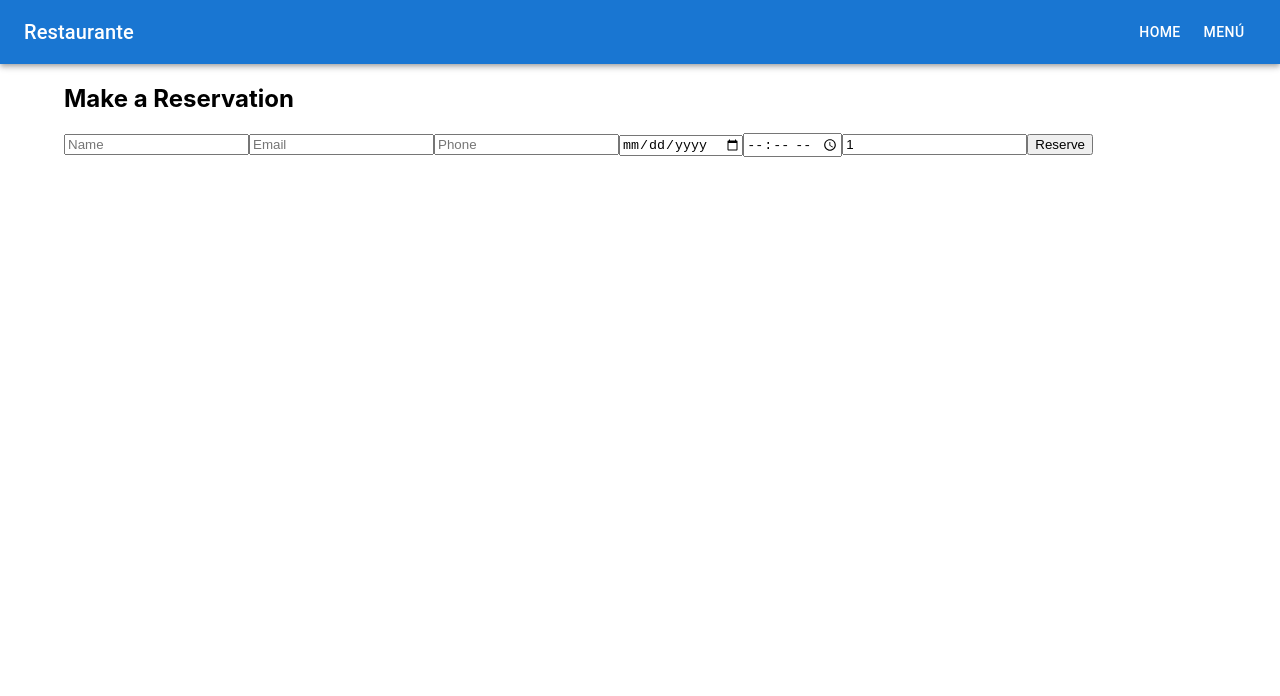
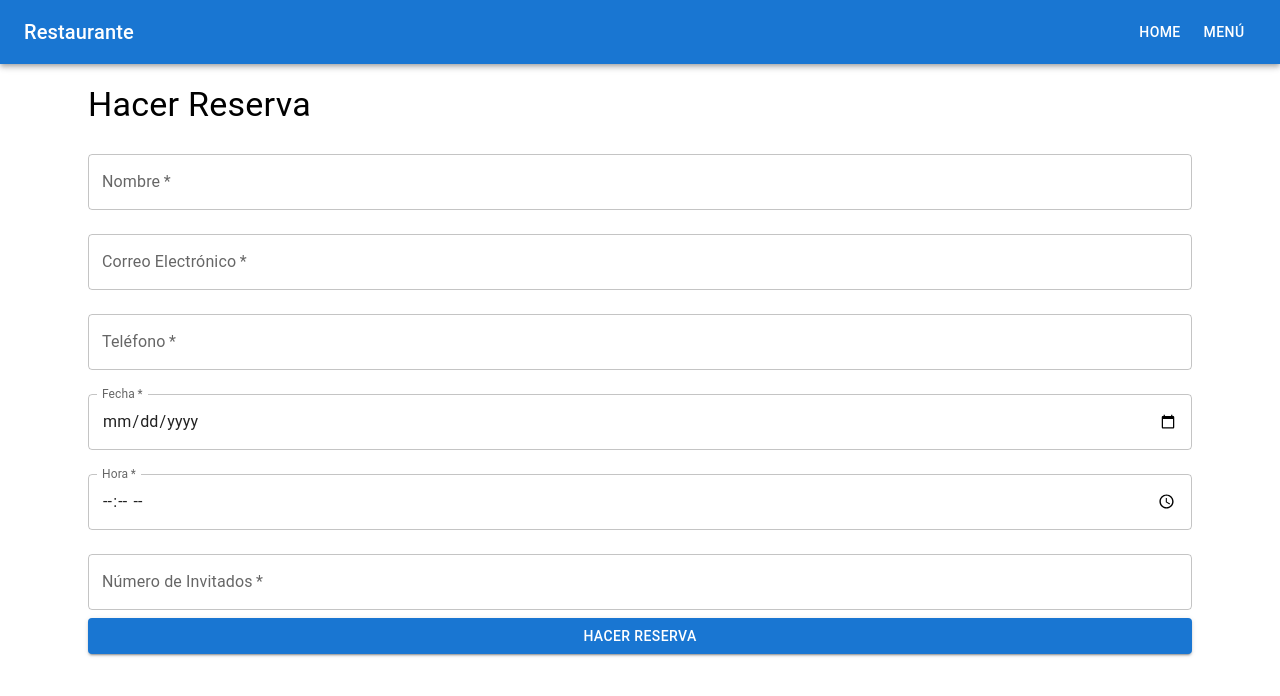
Before and after one commit to daamo31/apprestaurante, a React (Create React App) app in the folder restaurante/frontend/: page /reservations in a window 1280 px wide. Shown: the top 696 px of the page. Built offline with nearby package versions, Linux system fonts and the light colour scheme.

Commit message:
añadir Mui

```diff
--- a/restaurante/frontend/src/CreateDish.js
+++ b/restaurante/frontend/src/CreateDish.js
@@ -1,6 +1,6 @@
-// src/CreateDish.js
 import React, { useState } from 'react';
 import axios from 'axios';
+import { Container, Typography, TextField, Button } from '@mui/material';
 
 function CreateDish() {
   const [formData, setFormData] = useState({
@@ -8,7 +8,6 @@ function CreateDish() {
     description: '',
     price: '',
   });
-  const [error, setError] = useState(null);
 
   const handleChange = (e) => {
     setFormData({
@@ -30,21 +29,46 @@ function CreateDish() {
       })
       .catch(error => {
         console.error('There was an error creating the dish!', error);
-        setError('Hubo un error al crear el plato. Por favor, inténtalo de nuevo más tarde.');
       });
   };
 
   return (
-    <div>
-      <h2>Create Dish</h2>
-      {error && <p className="error">{error}</p>}
+    <Container>
+      <Typography variant="h4" gutterBottom>Create Dish</Typography>
       <form onSubmit={handleSubmit}>
-        <input type="text" name="name" placeholder="Name" value={formData.name} onChange={handleChange} required />
-        <input type="text" name="description" placeholder="Description" value={formData.description} onChange={handleChange} required />
-        <input type="number" name="price" placeholder="Price" value={formData.price} onChange={handleChange} required />
-        <button type="submit">Create</button>
+        <TextField
+          label="Name"
+          name="name"
+          value={formData.name}
+          onChange={handleChange}
+          fullWidth
+          margin="normal"
+          required
+        />
+        <TextField
+          label="Description"
+          name="description"
+          value={formData.description}
+          onChange={handleChange}
+          fullWidth
+          margin="normal"
+          required
+        />
+        <TextField
+          label="Price"
+          name="price"
+          type="number"
+          value={formData.price}
+          onChange={handleChange}
+          fullWidth
+          margin="normal"
+          required
+        />
+        <Button type="submit" variant="contained" color="primary" fullWidth>
+          Create
+        </Button>
       </form>
-    </div>
+    </Container>
   );
 }
 
--- a/restaurante/frontend/src/Dishes.js
+++ b/restaurante/frontend/src/Dishes.js
@@ -1,10 +1,9 @@
-// src/Dishes.js
 import React, { useState, useEffect } from 'react';
 import axios from 'axios';
+import { Container, Typography, List, ListItem, ListItemText } from '@mui/material';
 
 function Dishes() {
   const [dishes, setDishes] = useState([]);
-  const [error, setError] = useState(null);
 
   useEffect(() => {
     axios.get('http://localhost:8000/api/dishes/')
@@ -13,20 +12,20 @@ function Dishes() {
       })
       .catch(error => {
         console.error('There was an error fetching the dishes!', error);
-        setError('Hubo un error al obtener los platos. Por favor, inténtalo de nuevo más tarde.');
       });
   }, []);
 
   return (
-    <div>
-      <h2>Menu</h2>
-      {error && <p className="error">{error}</p>}
-      <ul>
+    <Container>
+      <Typography variant="h4" gutterBottom>Dishes</Typography>
+      <List>
         {dishes.map(dish => (
-          <li key={dish.id}>{dish.name} - ${dish.price}</li>
+          <ListItem key={dish.id}>
+            <ListItemText primary={`${dish.name} - $${dish.price}`} secondary={dish.description} />
+          </ListItem>
         ))}
-      </ul>
-    </div>
+      </List>
+    </Container>
   );
 }
 
--- a/restaurante/frontend/src/ManageReservations.js
+++ b/restaurante/frontend/src/ManageReservations.js
@@ -1,28 +1,25 @@
 import React, { useState, useEffect } from 'react';
 import axios from 'axios';
-import CreateDish from './CreateDish';
+import { Container, Typography, List, ListItem, ListItemText, Button, TextField, Alert } from '@mui/material';
 
 function ManageReservations() {
   const [reservations, setReservations] = useState([]);
+  const [editReservation, setEditReservation] = useState(null);
   const [error, setError] = useState(null);
-  const [editReservation, setEditReservation] = useState(null);
 
   useEffect(() => {
-    const fetchReservations = async () => {
-      try {
-        const response = await axios.get('http://localhost:8000/api/reservations/', {
-          headers: {
-            Authorization: `Bearer ${localStorage.getItem('access_token')}`
-          }
-        });
+    axios.get('http://localhost:8000/api/reservations/', {
+      headers: {
+        Authorization: `Bearer ${localStorage.getItem('access_token')}`
+      }
+    })
+      .then(response => {
         setReservations(response.data);
-      } catch (error) {
+      })
+      .catch(error => {
         console.error('There was an error fetching the reservations!', error);
         setError('Hubo un error al obtener las reservas. Por favor, inténtalo de nuevo más tarde.');
-      }
-    };
-
-    fetchReservations();
+      });
   }, []);
 
   const handleDelete = async (id) => {
@@ -67,31 +64,87 @@ function ManageReservations() {
   };
 
   return (
-    <div>
-      <h2>Manage Reservations</h2>
-      {error && <p className="error">{error}</p>}
-      <ul>
+    <Container>
+      <Typography variant="h4" gutterBottom>Manage Reservations</Typography>
+      {error && <Alert severity="error">{error}</Alert>}
+      <List>
         {reservations.map(reservation => (
-          <li key={reservation.id}>
-            {reservation.name} - {reservation.date} at {reservation.time}
-            <button onClick={() => handleEdit(reservation)}>Edit</button>
-            <button onClick={() => handleDelete(reservation.id)}>Delete</button>
-          </li>
+          <ListItem key={reservation.id}>
+            <ListItemText primary={`${reservation.name} - ${reservation.date} at ${reservation.time}`} />
+            <Button variant="contained" color="primary" onClick={() => handleEdit(reservation)}>Edit</Button>
+            <Button variant="contained" color="secondary" onClick={() => handleDelete(reservation.id)}>Delete</Button>
+          </ListItem>
         ))}
-      </ul>
+      </List>
       {editReservation && (
         <form onSubmit={handleUpdate}>
-          <input type="text" name="name" value={editReservation.name} onChange={handleChange} required />
-          <input type="email" name="email" value={editReservation.email} onChange={handleChange} required />
-          <input type="text" name="phone" value={editReservation.phone} onChange={handleChange} required />
-          <input type="date" name="date" value={editReservation.date} onChange={handleChange} required />
-          <input type="time" name="time" value={editReservation.time} onChange={handleChange} required />
-          <input type="number" name="guests" value={editReservation.guests} onChange={handleChange} required />
-          <button type="submit">Update Reservation</button>
+          <TextField
+            label="Name"
+            name="name"
+            value={editReservation.name}
+            onChange={handleChange}
+            fullWidth
+            margin="normal"
+            required
+          />
+          <TextField
+            label="Email"
+            name="email"
+            value={editReservation.email}
+            onChange={handleChange}
+            fullWidth
+            margin="normal"
+            required
+          />
+          <TextField
+            label="Phone"
+            name="phone"
+            value={editReservation.phone}
+            onChange={handleChange}
+            fullWidth
+            margin="normal"
+            required
+          />
+          <TextField
+            label="Date"
+            name="date"
+            type="date"
+            value={editReservation.date}
+            onChange={handleChange}
+            fullWidth
+            margin="normal"
+            InputLabelProps={{
+              shrink: true,
+            }}
+            required
+          />
+          <TextField
+            label="Time"
+            name="time"
+            type="time"
+            value={editReservation.time}
+            onChange={handleChange}
+            fullWidth
+            margin="normal"
+            InputLabelProps={{
+              shrink: true,
+            }}
+            required
+          />
+          <TextField
+            label="Guests"
+            name="guests"
+            type="number"
+            value={editReservation.guests}
+            onChange={handleChange}
+            fullWidth
+            margin="normal"
+            required
+          />
+          <Button type="submit" variant="contained" color="primary">Update Reservation</Button>
         </form>
       )}
-      <CreateDish />
-    </div>
+    </Container>
   );
 }
 
--- a/restaurante/frontend/src/Reservations.js
+++ b/restaurante/frontend/src/Reservations.js
@@ -1,5 +1,6 @@
 import React, { useState } from 'react';
 import axios from 'axios';
+import { Container, Typography, TextField, Button, Alert } from '@mui/material';
 
 function Reservations() {
   const [formData, setFormData] = useState({
@@ -8,9 +9,10 @@ function Reservations() {
     phone: '',
     date: '',
     time: '',
-    guests: 1,
+    guests: '',
   });
   const [error, setError] = useState(null);
+  const [success, setSuccess] = useState(null);
 
   const handleChange = (e) => {
     setFormData({
@@ -21,39 +23,101 @@ function Reservations() {
 
   const handleSubmit = (e) => {
     e.preventDefault();
-    console.log(formData); // Verifica los datos antes de enviarlos
     axios.post('http://localhost:8000/api/reservations/', formData)
       .then(response => {
-        alert('Reservation made successfully!');
+        setSuccess('Reserva realizada con éxito.');
+        setError(null);
         setFormData({
           name: '',
           email: '',
           phone: '',
           date: '',
           time: '',
-          guests: 1,
+          guests: '',
         });
       })
       .catch(error => {
         console.error('There was an error making the reservation!', error);
-        setError('Hubo un error al hacer la reserva. Por favor, inténtalo de nuevo más tarde.');
+        setError('Hubo un error al realizar la reserva. Por favor, inténtalo de nuevo más tarde.');
+        setSuccess(null);
       });
   };
 
   return (
-    <div>
-      <h2>Make a Reservation</h2>
-      {error && <p className="error">{error}</p>}
+    <Container>
+      <Typography variant="h4" gutterBottom>Hacer Reserva</Typography>
+      {error && <Alert severity="error">{error}</Alert>}
+      {success && <Alert severity="success">{success}</Alert>}
       <form onSubmit={handleSubmit}>
-        <input type="text" name="name" placeholder="Name" value={formData.name} onChange={handleChange} required />
-        <input type="email" name="email" placeholder="Email" value={formData.email} onChange={handleChange} required />
-        <input type="text" name="phone" placeholder="Phone" value={formData.phone} onChange={handleChange} required />
-        <input type="date" name="date" value={formData.date} onChange={handleChange} required />
-        <input type="time" name="time" value={formData.time} onChange={handleChange} required />
-        <input type="number" name="guests" placeholder="Number of Guests" value={formData.guests} onChange={handleChange} required min="1" />
-        <button type="submit">Reserve</button>
+        <TextField
+          label="Nombre"
+          name="name"
+          value={formData.name}
+          onChange={handleChange}
+          fullWidth
+          margin="normal"
+          required
+        />
+        <TextField
+          label="Correo Electrónico"
+          name="email"
+          type="email"
+          value={formData.email}
+          onChange={handleChange}
+          fullWidth
+          margin="normal"
+          required
+        />
+        <TextField
+          label="Teléfono"
+          name="phone"
+          value={formData.phone}
+          onChange={handleChange}
+          fullWidth
+          margin="normal"
+          required
+        />
+        <TextField
+          label="Fecha"
+          name="date"
+          type="date"
+          value={formData.date}
+          onChange={handleChange}
+          fullWidth
+          margin="normal"
+          InputLabelProps={{
+            shrink: true,
+          }}
+          required
+        />
+        <TextField
+          label="Hora"
+          name="time"
+          type="time"
+          value={formData.time}
+          onChange={handleChange}
+          fullWidth
+          margin="normal"
+          InputLabelProps={{
+            shrink: true,
+          }}
+          required
+        />
+        <TextField
+          label="Número de Invitados"
+          name="guests"
+          type="number"
+          value={formData.guests}
+          onChange={handleChange}
+          fullWidth
+          margin="normal"
+          required
+        />
+        <Button type="submit" variant="contained" color="primary" fullWidth>
+          Hacer Reserva
+        </Button>
       </form>
-    </div>
+    </Container>
   );
 }
 
--- a/restaurante/frontend/src/UserRegister.js
+++ b/restaurante/frontend/src/UserRegister.js
@@ -1,6 +1,6 @@
-// src/UserRegister.js
 import React, { useState } from 'react';
 import axios from 'axios';
+import { Container, TextField, Button, Typography, Alert } from '@mui/material';
 
 function UserRegister() {
   const [formData, setFormData] = useState({
@@ -8,6 +8,7 @@ function UserRegister() {
     password: '',
   });
   const [error, setError] = useState(null);
+  const [success, setSuccess] = useState(null);
 
   const handleChange = (e) => {
     setFormData({
@@ -20,7 +21,8 @@ function UserRegister() {
     e.preventDefault();
     axios.post('http://localhost:8000/api/users/', formData)
       .then(response => {
-        alert('User registered successfully!');
+        setSuccess('User registered successfully!');
+        setError(null);
         setFormData({
           username: '',
           password: '',
@@ -29,19 +31,40 @@ function UserRegister() {
       .catch(error => {
         console.error('There was an error registering the user!', error);
         setError('Hubo un error al registrar al usuario. Por favor, inténtalo de nuevo más tarde.');
+        setSuccess(null);
       });
   };
 
   return (
-    <div>
-      <h2>Register User</h2>
-      {error && <p className="error">{error}</p>}
+    <Container maxWidth="sm">
+      <Typography variant="h4" gutterBottom>User Register</Typography>
+      {error && <Alert severity="error">{error}</Alert>}
+      {success && <Alert severity="success">{success}</Alert>}
       <form onSubmit={handleSubmit}>
-        <input type="text" name="username" placeholder="Username" value={formData.username} onChange={handleChange} required />
-        <input type="password" name="password" placeholder="Password" value={formData.password} onChange={handleChange} required />
-        <button type="submit">Register</button>
+        <TextField
+          label="Username"
+          name="username"
+          value={formData.username}
+          onChange={handleChange}
+          fullWidth
+          margin="normal"
+          required
+        />
+        <TextField
+          label="Password"
+          name="password"
+          type="password"
+          value={formData.password}
+          onChange={handleChange}
+          fullWidth
+          margin="normal"
+          required
+        />
+        <Button type="submit" variant="contained" color="primary" fullWidth>
+          Register
+        </Button>
       </form>
-    </div>
+    </Container>
   );
 }
 
```
Also changed, not shown: restaurante/frontend/src/EmployeeSection.js (+16 -8 lines), restaurante/frontend/src/Menu.js (+16 -7 lines), restaurante/frontend/src/UserAccess.js (+16 -8 lines).
